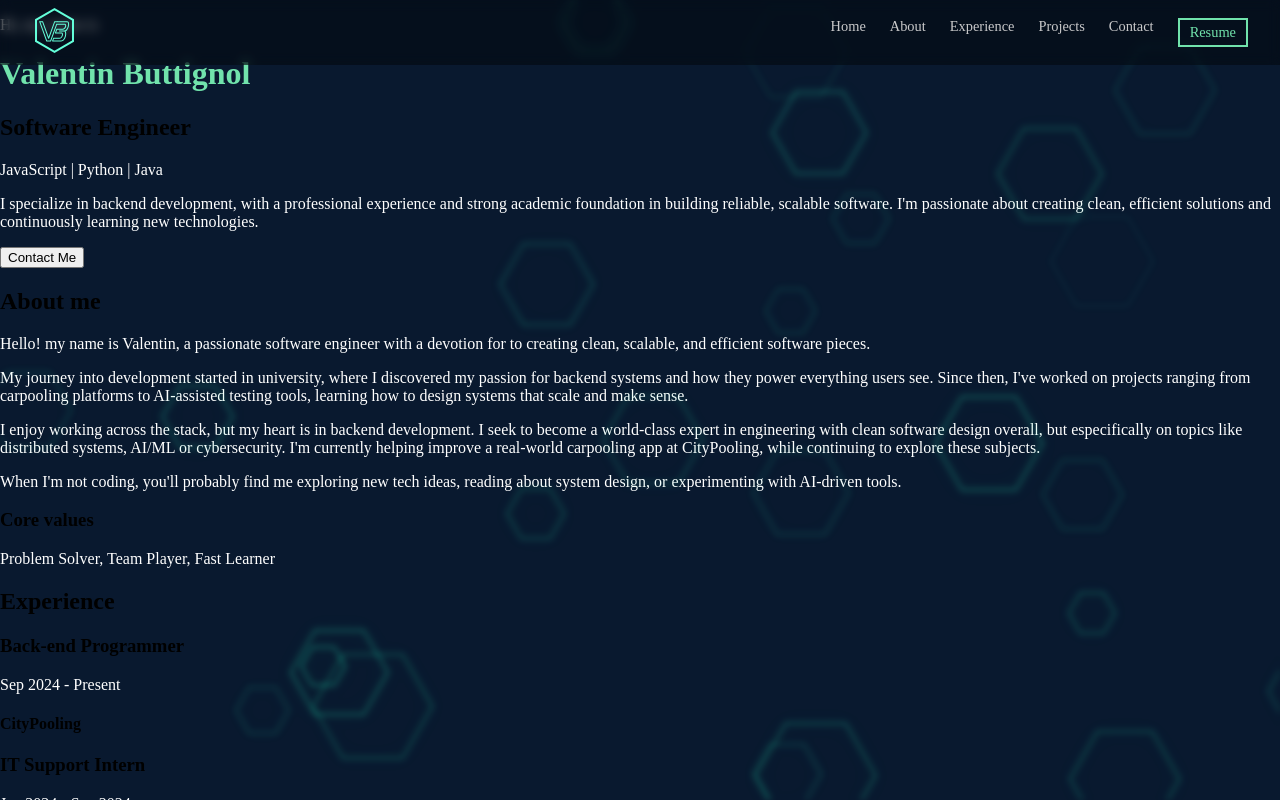
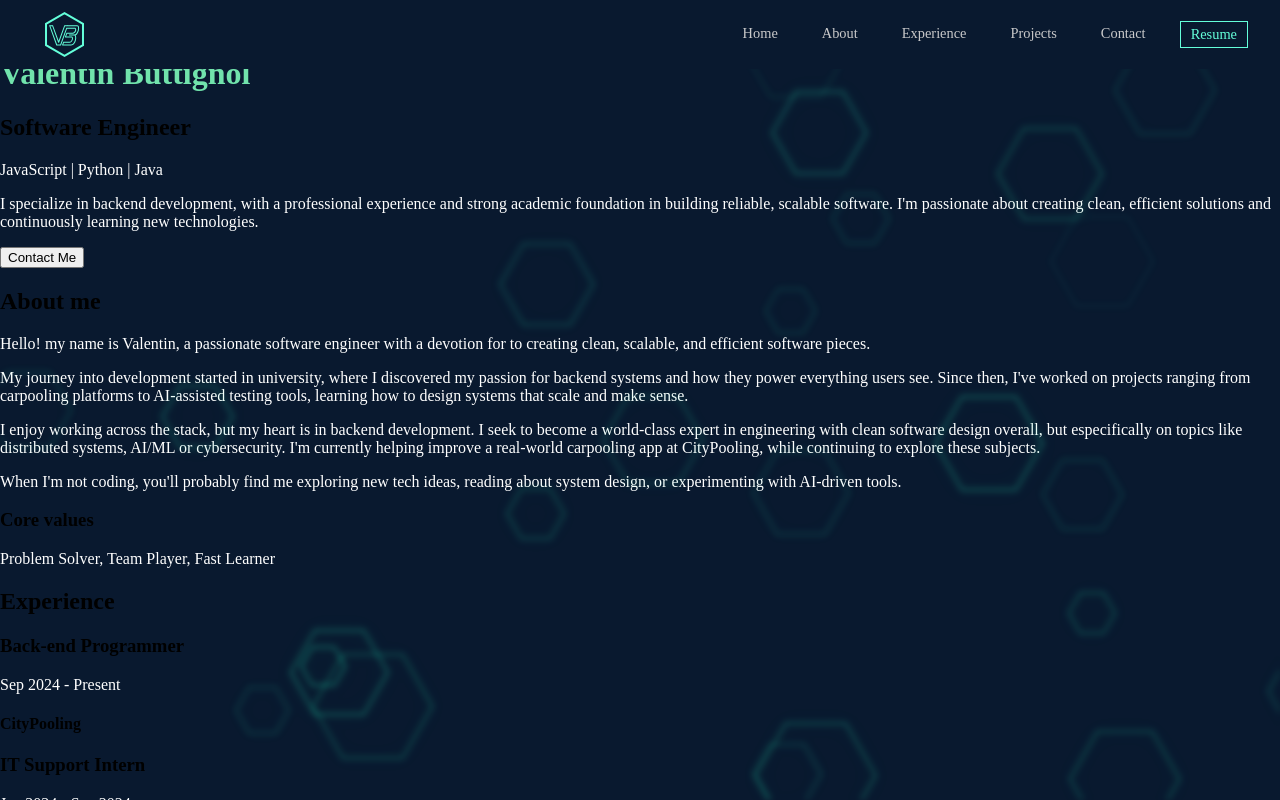
Before and after one commit to ValenButtignol/vbuttignol-portfolio, a React (Vite) app: page / in a window 1280 px wide. Shown: the top 800 px of the page. Built offline with nearby package versions, Linux system fonts and the light colour scheme.

Commit message:
Add header aligned and scroll effect

```diff
--- a/src/components/Header.tsx
+++ b/src/components/Header.tsx
@@ -1,10 +1,26 @@
+import { useState, useEffect } from 'react';
 import logo from '../assets/logo.svg';
 import '../styles/Header.css';
-//className="fixed top-0 left-0 w-full px-8 py-4 flex justify-between items-center backdrop-blur-sm bg-black/20 z-20"
 
 const Header = () => {
+  const [hide, setHide] = useState(false);
+  let lastScrollY = 0;
+
+  useEffect(() => {
+    const handleScroll = () => {
+      if (window.scrollY > lastScrollY && window.scrollY > 80) {
+        setHide(true); // scrolling down
+      } else {
+        setHide(false); // scrolling up
+      }
+      lastScrollY = window.scrollY;
+    };
+    window.addEventListener("scroll", handleScroll);
+    return () => window.removeEventListener("scroll", handleScroll);
+  }, []);
+
   return (
-    <header className="header">
+    <header className={`header${hide ? " header--hidden" : ""}`}>
       <a href="/" className='header-logo'><img src={logo}/></a>
       <nav className="header-nav">
         <a href="/" className="header-link">Home</a>
--- a/src/styles/Header.css
+++ b/src/styles/Header.css
@@ -8,10 +8,15 @@
   display: flex;
   justify-content: space-between;
   align-items: center;
-
-  background: rgba(0, 0, 0, 0.4);
+  background: rgba(9,25,47, 1);
   backdrop-filter: blur(6px);
   z-index: 20;
+  transition: transform 0.3s ease;
+}
+
+.header--hidden {
+  transform: translateY(-100%);
+  transition: transform 0.3s ease;
 }
 
 .header-nav {
@@ -25,32 +30,36 @@
   color: #c9c9ca;
   text-decoration: none;
   transition: color 0.1s ease-in-out;
+  padding: 4px 10px 4px 10px;
 }
 
 .header-link:hover {
-  color: #71E3AC;
+  color: #64ffda;
 }
 
 .header-resume {
-  color: #71E3AC;
+  color: #64ffda;
   padding: 4px 10px 4px 10px;
-  border: 2px solid #71E3AC;
+  border: 1px solid #64ffda;
   text-decoration: none;
 }
 
-.header-resume:hover {
-  transition: 0.1s ease-in-out;;
-  transform: translate(-3px, -3px);
-  filter: drop-shadow(3px 3px 3px #71E3AC);
+.header-resume:hover  {
+  transition: 0.1s ease-in-out;
+  text-shadow: 0px 0px 5px #64ffda;
+  box-shadow: 0px 0px 5px #64ffda;
+  background: rgba(110, 249, 253, 0.2);
+}
+
+.header-logo:hover {
+  transition: 0.1s ease-in-out;
+  filter: drop-shadow(0px 0px 5px #64ffda);
 }
 
 .header-logo {
+  height: 45px;
+  width: 45px;
+  padding: 4px 10px 4px 10px;
   display: inline-block;
   cursor: pointer;
 }
-
-.header-logo:hover {
-  transition: 0.1s ease-in-out;;
-  transform: translate(-3px, -3px);
-  filter: drop-shadow(3px 3px 3px #71E3AC);
-}
```
